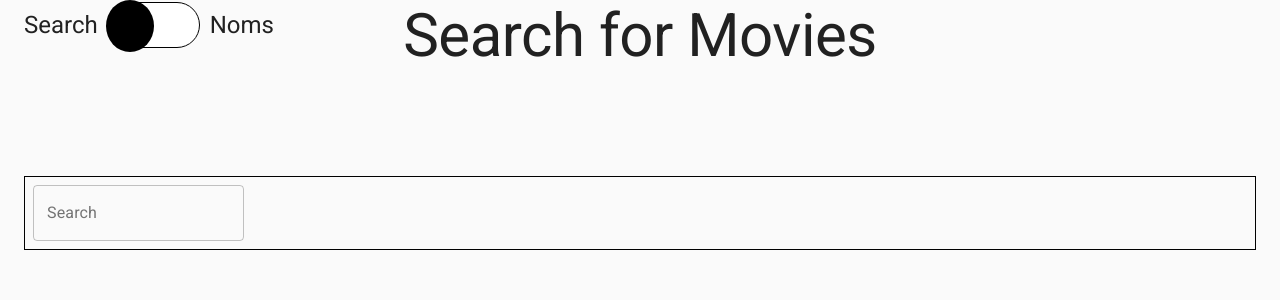
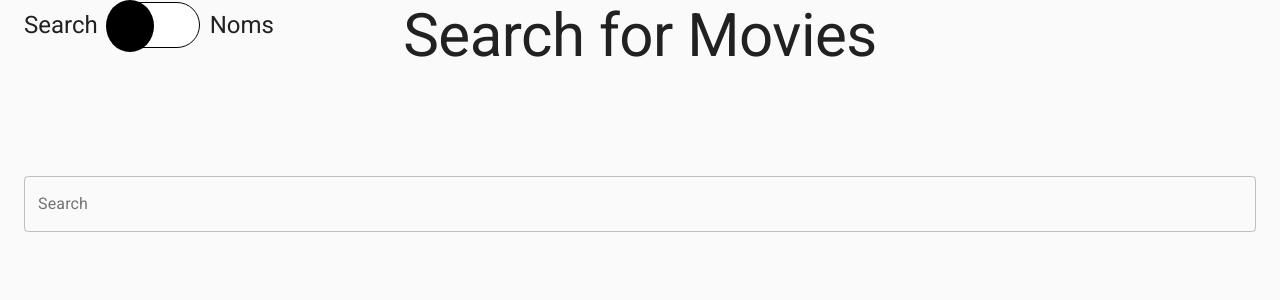
Before and after one commit to chrscchrn/ShopifyFrontEnd, a React (Create React App) app: page / in a window 1280 px wide. Shown: the top 300 px of the page. Built offline with nearby package versions, Linux system fonts and the light colour scheme.

Commit message:
search bar is at mvp for design

```diff
--- a/src/App.js
+++ b/src/App.js
@@ -4,15 +4,35 @@ import TopPage from "./components/TopPage";
 import SearchForm from "./components/SearchForm";
 import CssBaseline from '@material-ui/core/CssBaseline';
 import Container from '@material-ui/core/Container';
+import { createMuiTheme, makeStyles, ThemeProvider } from '@material-ui/core/styles';
+
+const theme = createMuiTheme({
+  palette: {
+    primary: {
+      light: '#000000',
+      main: '#000000',
+      dark: '#002884',
+      contrastText: '#fff',
+    },
+    secondary: {
+      light: '#ff7961',
+      main: '#f44336',
+      dark: '#ba000d',
+      contrastText: '#000',
+    },
+  },
+});
 
 export default function app() {
   return (
     <React.Fragment>
-      <CssBaseline />
-      <Container fixed>
-        <TopPage/>
-        <SearchForm/>
-      </Container>
+      <CssBaseline/>
+      <ThemeProvider theme={theme}>
+        <Container fixed>
+          <TopPage/>
+          <SearchForm/>
+        </Container>
+      </ThemeProvider>
     </React.Fragment>
   );
 }
--- a/src/components/SearchForm.js
+++ b/src/components/SearchForm.js
@@ -7,6 +7,9 @@ const useStyles = makeStyles((theme) => ({
     '& > *': {
       margin: theme.spacing(1),
     },
+  },
+  form: {
+    margin: 0,
   },
 }));
 
@@ -19,11 +22,20 @@ const SearchForm = () => {
     setState({ ...state, searchValue: e.target.value })
   }
 
+  function handleSubmit(e) {
+    e.preventDefault();
+    if (state.searchValue.length !== 0) {
+      //api goes here
+    }
+  }
+
   return (
-    <form className={classes.root} noValidate autoComplete="off" style={{ border: '1px solid black'}}>
-      <FormControl variant="outlined">
-        <InputLabel htmlFor="component-outlined">Search</InputLabel>
-        <OutlinedInput id="component-outlined" onChange={handleChange} label="Search" />
+    <form className={classes.root} noValidate autoComplete="off" onSubmit={handleSubmit}>
+      <FormControl variant="outlined" fullWidth className={classes.form}>
+        <InputLabel htmlFor="component-outlined" color="primary">
+          Search
+        </InputLabel>
+        <OutlinedInput id="component-outlined" onChange={handleChange} label="Search" color="primary"/>
       </FormControl>
     </form>
   )
```
Also changed, not shown: 2 other files (tests, documents, lock files or other folders).
